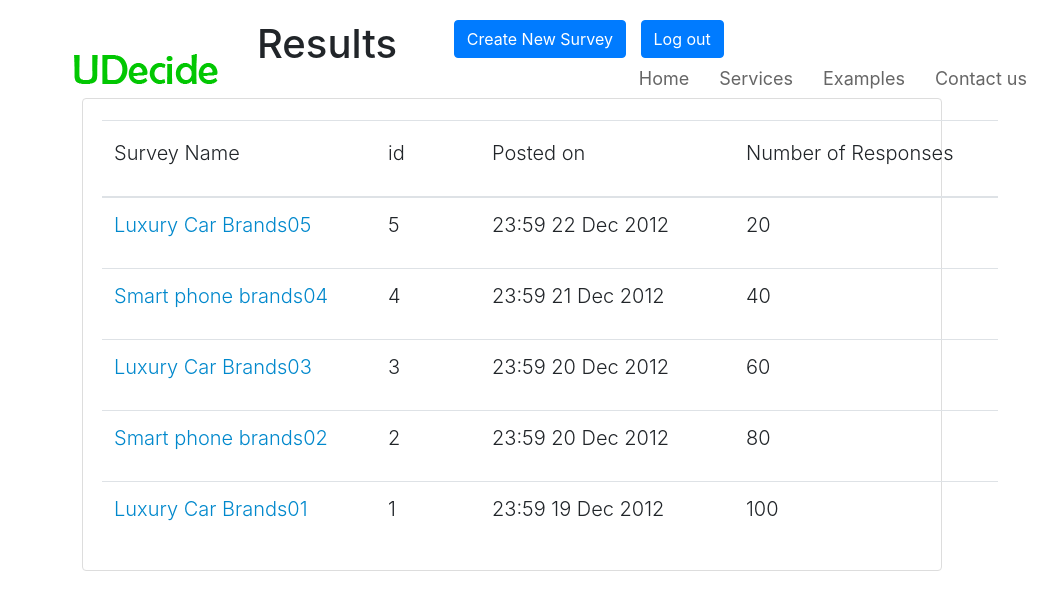
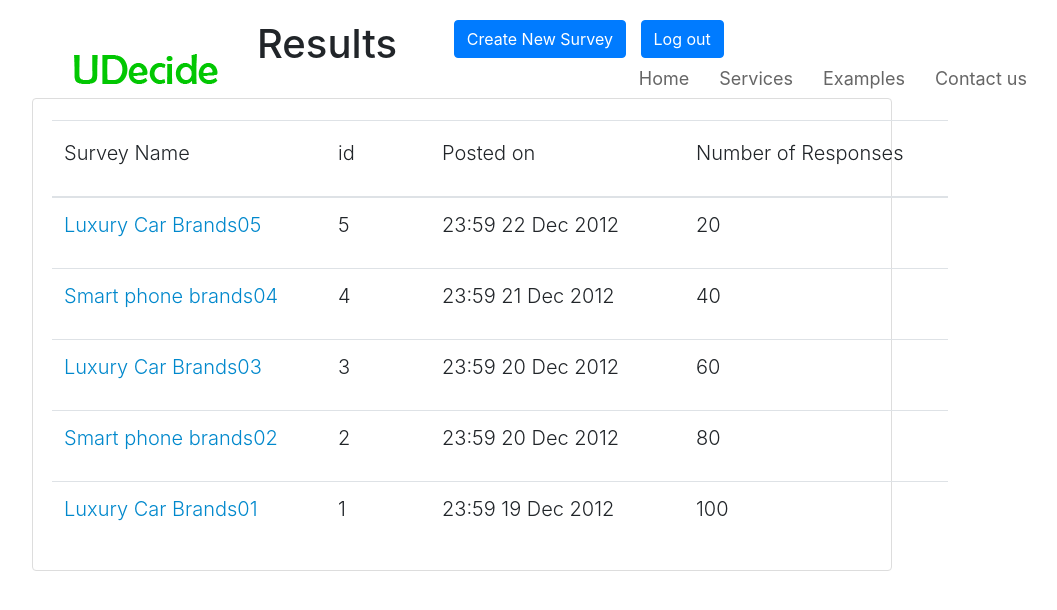
Before and after one commit to UDecide/UDecideProt01, a PHP site: page /zm/dashboard.php in a window 1280 px wide. Shown: the top 610 px of the page, without its empty margins (53-1110 px from the left). Run offline with PHP 8.4, Linux system fonts and the light colour scheme; some libraries are stand-ins or nearby versions.

Commit message:
left aligned the table in dashboard

```diff
--- a/udecide/dashboard.php
+++ b/udecide/dashboard.php
@@ -119,7 +119,8 @@
     <a href="create.html"><button class="btn btn-primary" >Create New Survey</button></a>
     <a href="index.html"><button class="btn btn-primary" style="margin-left: 10px;">Log out</button></a>
     </div>
-    <div style="margin-left: 50px;">
+
+    <div style="width: 870px;">
     <h1 style="margin-top: 20px; margin-bottom: 30px;">Results</h1>
     <div class="divborder4" style="width: 860px;">
     <table class="table" id="disptable" style="width: 800px;">
```
